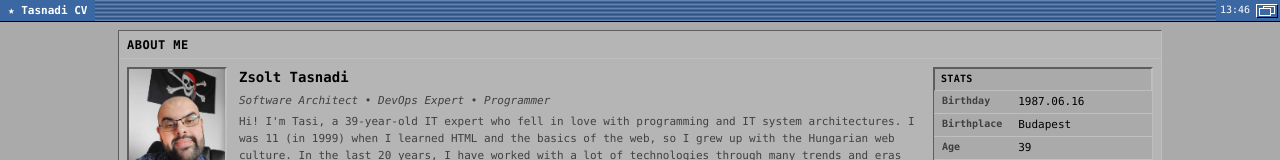
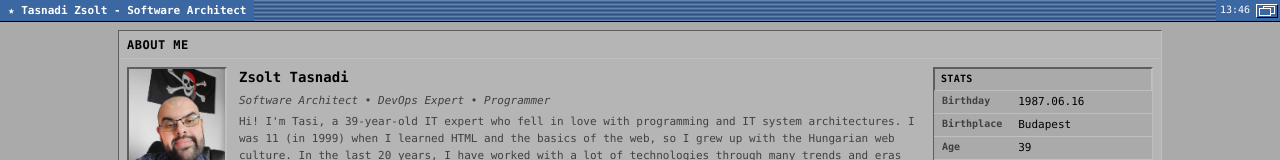
Before and after one commit to rastasi/rastasi.github.io, a plain HTML site: page index.html in a window 1280 px wide. Shown: the top 160 px of the page. Drawn offline with Linux system fonts and the light colour scheme; a web font is replaced by a local one.

Commit message:
set title

```diff
--- a/index.html
+++ b/index.html
@@ -15,7 +15,7 @@
 
   <!-- ===== SCREEN BAR ===== -->
   <div class="wb-screenbar">
-    <span class="wb-screenbar-title">&#9733; Tasnadi CV</span>
+    <span class="wb-screenbar-title">&#9733; Tasnadi Zsolt - Software Architect</span>
     <div class="wb-screenbar-dragbar"></div>
     <span class="wb-screenbar-right">
       <span class="wb-clock" id="wb-clock"></span>
```
